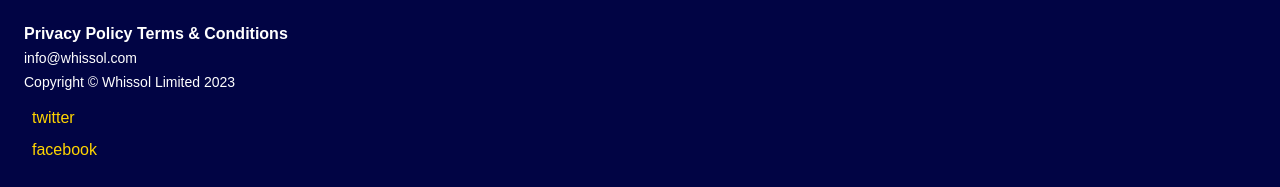
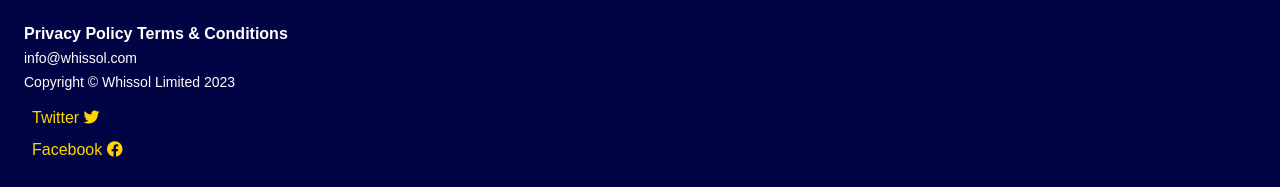
Before and after one commit to dbbill/dbbill.github.io, a Jekyll site: the page built from index.html, in a window 1280 px wide. Shown: the part 1031-1218 px from the top of the page. Built offline with Jekyll 4.4.1, drawn with Linux system fonts in a browser that asks for light colours; nearby versions of some CDN libraries; some web fonts are replaced; part of the change alters nothing that is shown.

Commit message:
Update _config.yml

```diff
--- a/_config.yml
+++ b/_config.yml
@@ -8,9 +8,11 @@ description: ""
 
 # Social networks usernames
 social:
-  - title: twitter
+  - title: Twitter
+    icon: twitter
     url: https://twitter.com/whissol_
-  - title: facebook
+  - title: Facebook
+    icon: facebook
     url: #
 
 # Build settings
```
